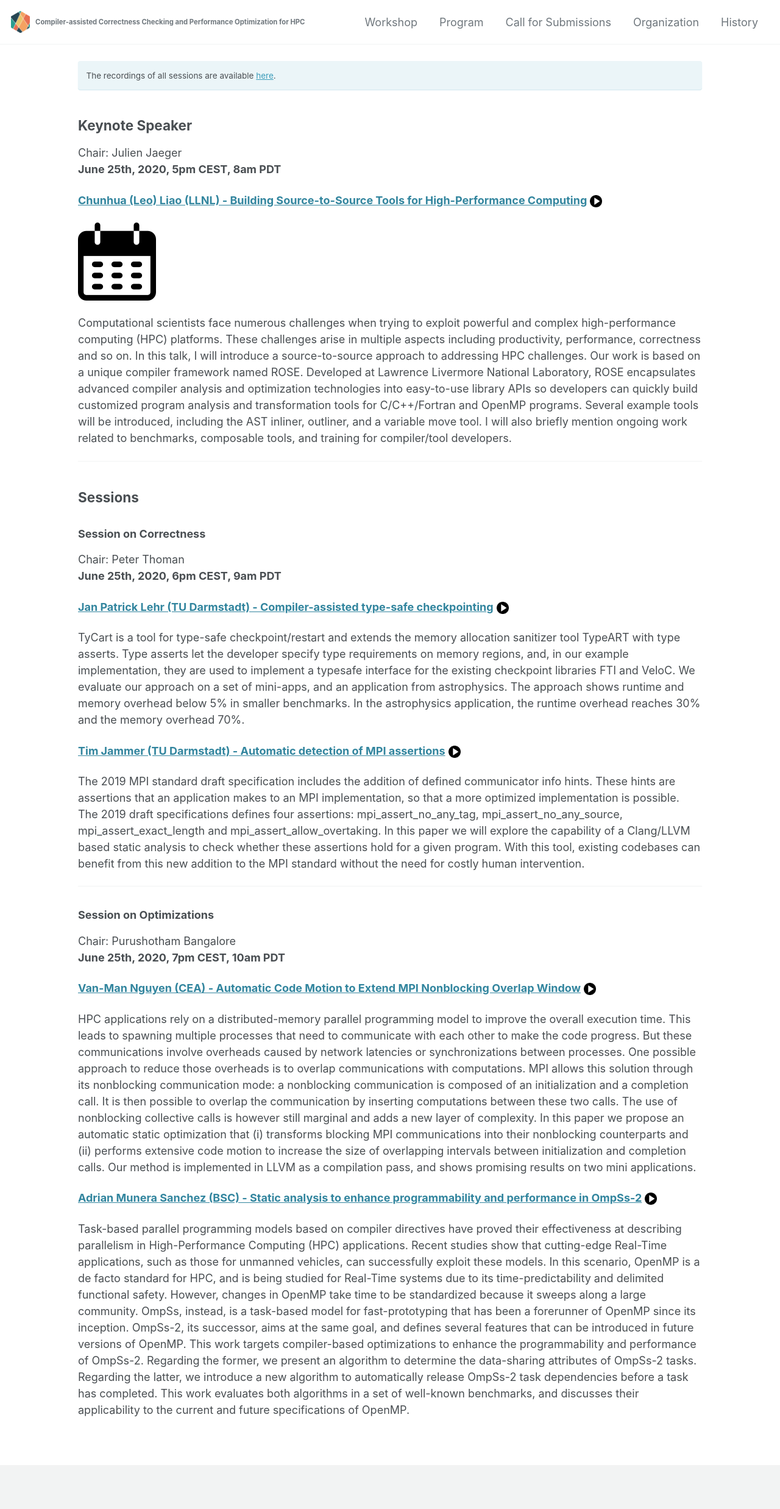
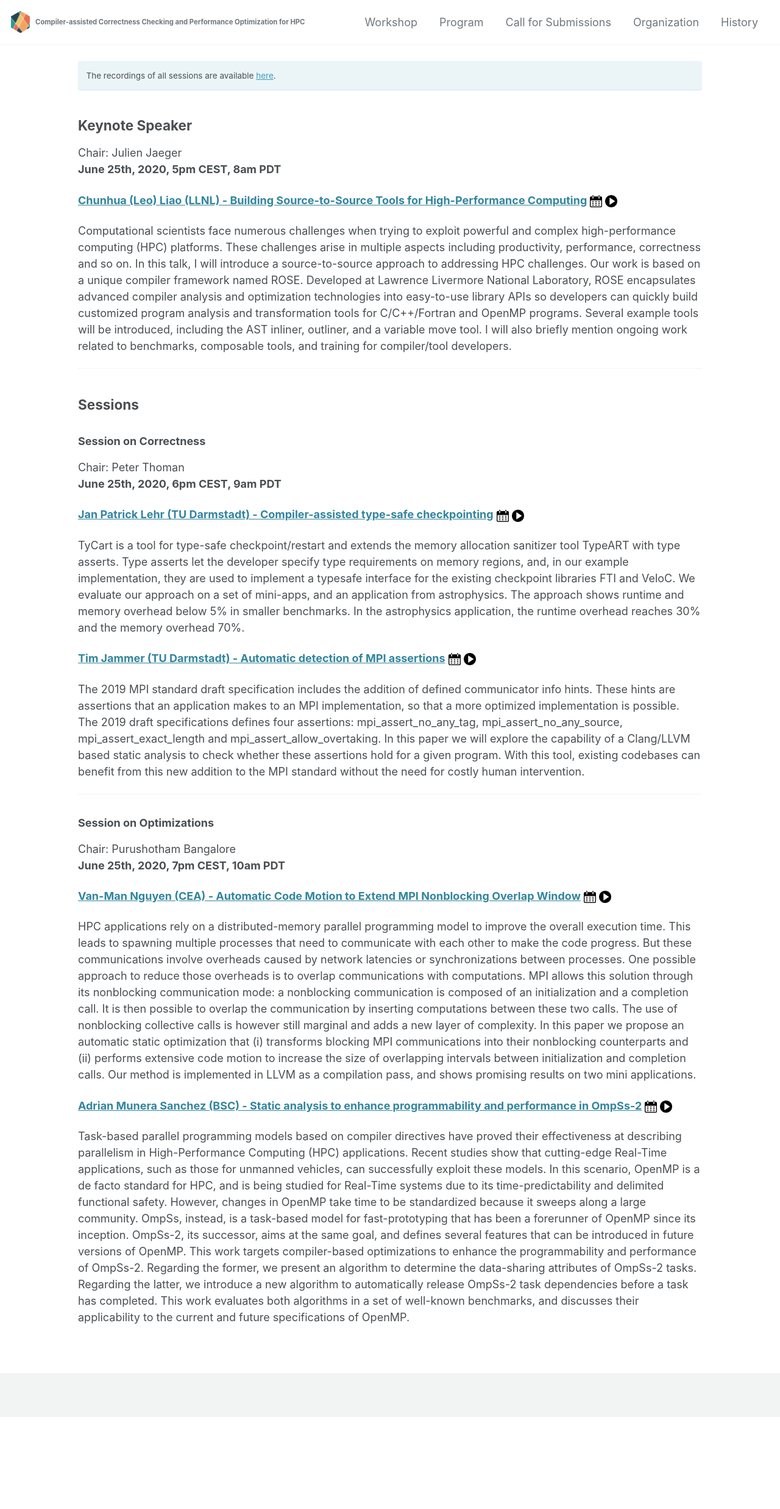
Before and after one commit to c3po-workshop/c3po-workshop.github.io, a Jekyll site: the page built from _pages/2020/program.md, in a window 1280 px wide. Shown: the whole page at 61% size. Built offline with Jekyll 4.4.1, drawn with Linux system fonts in a browser that asks for light colours; cached includes are drawn as plain includes; nearby versions of some CDN libraries; after the commit the page ends 2324 px from its top, so only the background shows below that.

Commit message:
Added calender invites for all talks

```diff
--- a/_pages/2020/program.md
+++ b/_pages/2020/program.md
@@ -13,9 +13,8 @@
 **June 25th, 2020, 5pm CEST, 8am PDT**
 
 [**Chunhua (Leo) Liao (LLNL) - Building Source-to-Source Tools for High-Performance Computing**](/presentations/2020/building_source-to-source_tools_for_hpc.pdf)
+<a target="_blank" href="https://calendar.google.com/event?action=TEMPLATE&amp;tmeid=NzdpaGs1cWNyYm91aGQ5MGcyY2oxaXJlcjYgbS5hLnJ1ZWZlbmFjaHRAbQ&amp;tmsrc=m.a.ruefenacht%40gmail.com"><img width="20" height="20" border="0" src="/assets/calendar.jpg"></a>
 <a href="https://youtu.be/IZp_4enKg7U" target="_blank"><img src="/assets/video.jpg" alt="recording" width="20" height="20" border="0" /></a>
-
-<a target="_blank" href="https://calendar.google.com/event?action=TEMPLATE&amp;tmeid=NzdpaGs1cWNyYm91aGQ5MGcyY2oxaXJlcjYgbS5hLnJ1ZWZlbmFjaHRAbQ&amp;tmsrc=m.a.ruefenacht%40gmail.com"><img border="0" src="/assets/calendar.jpg"></a>
 
 Computational scientists face numerous challenges when trying to exploit powerful and complex high-performance computing (HPC) platforms. These challenges arise in multiple aspects including productivity, performance, correctness and so on. In this talk, I will introduce a source-to-source approach to addressing HPC challenges. Our work is based on a unique compiler framework named ROSE. Developed at Lawrence Livermore National Laboratory, ROSE encapsulates advanced compiler analysis and optimization technologies into easy-to-use library APIs so developers can quickly build customized program analysis and transformation tools for C/C++/Fortran and OpenMP programs. Several example tools will be introduced, including the AST inliner, outliner, and a variable move tool. I will also briefly mention ongoing work related to benchmarks, composable tools, and training for compiler/tool developers.
 
@@ -28,11 +27,13 @@
 **June 25th, 2020, 6pm CEST, 9am PDT**
 
 [**Jan Patrick Lehr (TU Darmstadt) - Compiler-assisted type-safe checkpointing**](/presentations/2020/compiler_assisted_type_safe_checkpointing.pdf)
+<a target="_blank" href="https://calendar.google.com/event?action=TEMPLATE&amp;tmeid=NjJndmw0dnZnazI4bzFrbGRmOWg1dnRybGwgbHF1OGFqb2o4NG92MGxmcjU5b3VyYjc5M3NAZw&amp;tmsrc=lqu8ajoj84ov0lfr59ourb793s%40group.calendar.google.com"><img width="20" height="20" border="0" src="/assets/calendar.jpg"></a>
 <a href="https://youtu.be/exTbMbQtFWg" target="_blank"><img src="/assets/video.jpg" alt="recording" width="20" height="20" border="0" /></a>
 
 TyCart is a tool for type-safe checkpoint/restart and extends the memory allocation sanitizer tool TypeART with type asserts. Type asserts let the developer specify type requirements on memory regions, and, in our example implementation, they are used to implement a typesafe interface for the existing checkpoint libraries FTI and VeloC. We evaluate our approach on a set of mini-apps, and an application from astrophysics. The approach shows runtime and memory overhead below 5% in smaller benchmarks. In the astrophysics application, the runtime overhead reaches 30% and the memory overhead 70%.
 
 [**Tim Jammer (TU Darmstadt) - Automatic detection of MPI assertions**](/presentations/2020/automatic_detection_of_mpi_assertions.pdf)
+<a target="_blank" href="https://calendar.google.com/event?action=TEMPLATE&amp;tmeid=M2dudjIyMnEwcGk0dnRkbjBnNWJia2hkamggbHF1OGFqb2o4NG92MGxmcjU5b3VyYjc5M3NAZw&amp;tmsrc=lqu8ajoj84ov0lfr59ourb793s%40group.calendar.google.com"><img width="20" height="20" border="0" src="/assets/calendar.jpg"></a>
 <a href="https://youtu.be/n4ZOxTuCYM0" target="_blank"><img src="/assets/video.jpg" alt="recording" width="20" height="20" border="0" /></a>
 
 The 2019 MPI standard draft specification includes the addition of defined communicator info hints. These hints are assertions that an application makes to an MPI implementation, so that a more optimized implementation is possible. The 2019 draft specifications defines four assertions: mpi_assert_no_any_tag, mpi_assert_no_any_source, mpi_assert_exact_length and mpi_assert_allow_overtaking. In this paper we will explore the capability of a Clang/LLVM based static analysis to check whether these assertions hold for a given program. With this tool, existing codebases can benefit from this new addition to the MPI standard without the need for costly human intervention.
@@ -44,11 +45,13 @@
 **June 25th, 2020, 7pm CEST, 10am PDT**
 
 [**Van-Man Nguyen (CEA) - Automatic Code Motion to Extend MPI Nonblocking Overlap Window**](/presentations/2020/automatic_code_motion_to_extend_mpi_nonblocking_overlap_window.pdf)
+<a target="_blank" href="https://calendar.google.com/event?action=TEMPLATE&amp;tmeid=NHNlazNndDg2ZnE1Yms3NTJuOGJsN3F0NG0gbHF1OGFqb2o4NG92MGxmcjU5b3VyYjc5M3NAZw&amp;tmsrc=lqu8ajoj84ov0lfr59ourb793s%40group.calendar.google.com"><img width="20" height="20" border="0" src="/assets/calendar.jpg"></a>
 <a href="https://youtu.be/q108_6bJdOY" target="_blank"><img src="/assets/video.jpg" alt="recording" width="20" height="20" border="0" /></a>
 
 HPC applications rely on a distributed-memory parallel programming model to improve the overall execution time. This leads to spawning multiple processes that need to communicate with each other to make the code progress. But these communications involve overheads caused by network latencies or synchronizations between processes. One possible approach to reduce those overheads is to overlap communications with computations. MPI allows this solution through its nonblocking communication mode: a nonblocking communication is composed of an initialization and a completion call. It is then possible to overlap the communication by inserting computations between these two calls. The use of nonblocking collective calls is however still marginal and adds a new layer of complexity. In this paper we propose an automatic static optimization that (i) transforms blocking MPI communications into their nonblocking counterparts and (ii) performs extensive code motion to increase the size of overlapping intervals between initialization and completion calls. Our method is implemented in LLVM as a compilation pass, and shows promising results on two mini applications.
 
 [**Adrian Munera Sanchez (BSC) - Static analysis to enhance programmability and performance in OmpSs-2**](/presentations/2020/static_analysis_to_enhance_programmability_and_performance_in_ompss.pdf)
+<a target="_blank" href="https://calendar.google.com/event?action=TEMPLATE&amp;tmeid=NzZoYm45cHAxcWYyY25yYWkzMDA3OTkyYmYgbHF1OGFqb2o4NG92MGxmcjU5b3VyYjc5M3NAZw&amp;tmsrc=lqu8ajoj84ov0lfr59ourb793s%40group.calendar.google.com"><img width="20" height="20" border="0" src="/assets/calendar.jpg"></a>
 <a href="https://youtu.be/uVHpjVHN_Xk" target="_blank"><img src="/assets/video.jpg" alt="recording" width="20" height="20" border="0" /></a>
 
 Task-based parallel programming models based on compiler directives have proved their effectiveness at describing parallelism in High-Performance Computing (HPC) applications. Recent studies show that cutting-edge Real-Time applications, such as those for unmanned vehicles, can successfully exploit these models. In this scenario, OpenMP is a de facto standard for HPC, and is being studied for Real-Time systems due to its time-predictability and delimited functional safety. However, changes in OpenMP take time to be standardized because it sweeps along a large community. OmpSs, instead, is a task-based model for fast-prototyping that has been a forerunner of OpenMP since its inception. OmpSs-2, its successor, aims at the same goal, and defines several features that can be introduced in future versions of OpenMP. This work targets compiler-based optimizations to enhance the programmability and performance of OmpSs-2. Regarding the former, we present an algorithm to determine the data-sharing attributes of OmpSs-2 tasks. Regarding the latter, we introduce a new algorithm to automatically release OmpSs-2 task dependencies before a task has completed. This work evaluates both algorithms in a set of well-known benchmarks, and discusses their applicability to the current and future specifications of OpenMP.
```
